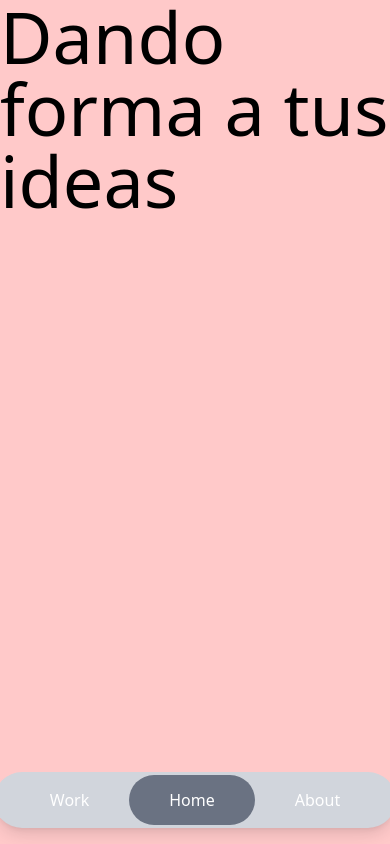
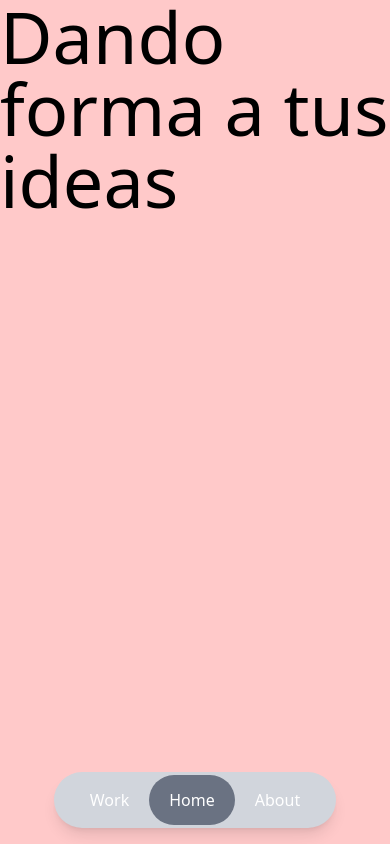
Before and after one commit to maigcorrea/Personal-portfolio, a React (Vite) app in the folder frontend/: page / in a window 390 px wide. Built offline with nearby package versions, Linux system fonts and the light colour scheme.

Commit message:
Ajuste de menu en mobile

```diff
--- a/frontend/src/components/NavBar.jsx
+++ b/frontend/src/components/NavBar.jsx
@@ -64,13 +64,13 @@ const NavBar = () => {
 
   return (
     <>
-        <div className='absolute bottom-4 bg-gray-300 text-white p-4 rounded-full shadow-lg z-3'>
+        <div className='absolute bottom-4 bg-gray-300 text-white p-4 rounded-full shadow-lg z-3 mx-4'>
             <div ref={containerRef} className='relative flex justify-around items-center z-3'>
                 {
                     //Indicador burbúja
                 }
                 <motion.div
-                    className="absolute h-[50px] px-[40px] bg-gray-500 rounded-full"
+                    className="absolute h-[50px]  md:px-[40px] bg-gray-500 rounded-full"
                     animate={{
                         left: indicatorStyle.left,
                         width: indicatorStyle.width,
@@ -82,13 +82,13 @@ const NavBar = () => {
                     }}
                 />
 
-                <div ref={workRef} className={`z-1 px-[40px]`}>
+                <div ref={workRef} className={`z-1 px-[20px] md:px-[40px]`}>
                     <Link to={'/work'} onClick={handleNavigation("/work")}>Work</Link>
                 </div>
-                <div ref={homeRef} className={`z-1 px-[40px]`}>
+                <div ref={homeRef} className={`z-1 px-[20px] md:px-[40px]`}>
                     <Link to={'/'} onClick={handleNavigation("/")}>Home</Link>
                 </div>
-                <div ref={aboutRef} className={`z-1 px-[40px]`}>
+                <div ref={aboutRef} className={`z-1 px-[20px] md:px-[40px]`}>
                     <Link to={'/about'} onClick={handleNavigation("/about")}>About</Link>
                 </div>
             </div>
--- a/frontend/src/pages/About.jsx
+++ b/frontend/src/pages/About.jsx
@@ -8,7 +8,7 @@ const About = () => {
   return (
     <>
     <div className="revealer"></div>
-      <div className='bg-purple-200 h-screen'>
+      <div className='bg-purple-200 h-dvh'>
             <div className='flex justify-center h-full relative'>
               <NavBar/>
             </div>
--- a/frontend/src/pages/Home.jsx
+++ b/frontend/src/pages/Home.jsx
@@ -8,8 +8,8 @@ const Home = () => {
   return (
     <>
     <div className="revealer"></div>
-        <div className='bg-red-200 h-screen'>
-          <div className=' h-screen w-full relative'>
+        <div className='bg-red-200 h-dvh'>
+          <div className=' h-dvh w-full relative'>
             <h1 className='text-7xl'>Dando forma a tus ideas</h1>
             <div className='flex justify-center'>
               <NavBar/>
--- a/frontend/src/pages/Work.jsx
+++ b/frontend/src/pages/Work.jsx
@@ -8,7 +8,7 @@ const Work = () => {
   return (
     <>
     <div className="revealer"></div>
-      <div className='bg-purple-200 h-screen'>
+      <div className='bg-purple-200 h-dvh'>
             <div className='flex justify-center h-full relative'>
               <NavBar/>
             </div>
```
